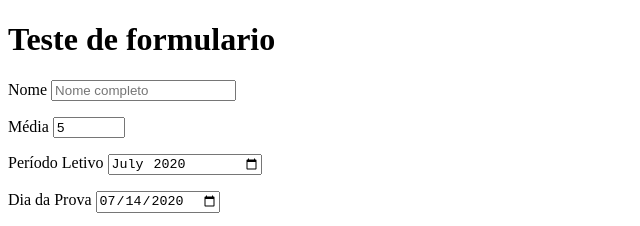
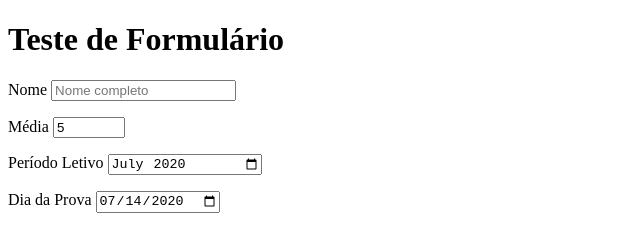
Before and after one commit to PedroHenriqueJS/html-css, a plain HTML site: page exercicios/ex025/form003.html in a window 1280 px wide. Shown: the top 226 px of the page, 0-640 px from the left. Drawn offline with Linux system fonts and the light colour scheme.

Commit message:
atualizei form003

```diff
--- a/exercicios/ex025/form003.html
+++ b/exercicios/ex025/form003.html
@@ -7,7 +7,7 @@
     <title>Formulário</title>
 </head>
 <body>
-    <h1>Teste de formulario</h1>
+    <h1>Teste de Formulário</h1>
     <form action="cadastro.php" method="get" autocomplete="on">
         <p><label for="inome">Nome</label>
         <input type="text" name="nome" id="inome" required maxlength="30"
```
